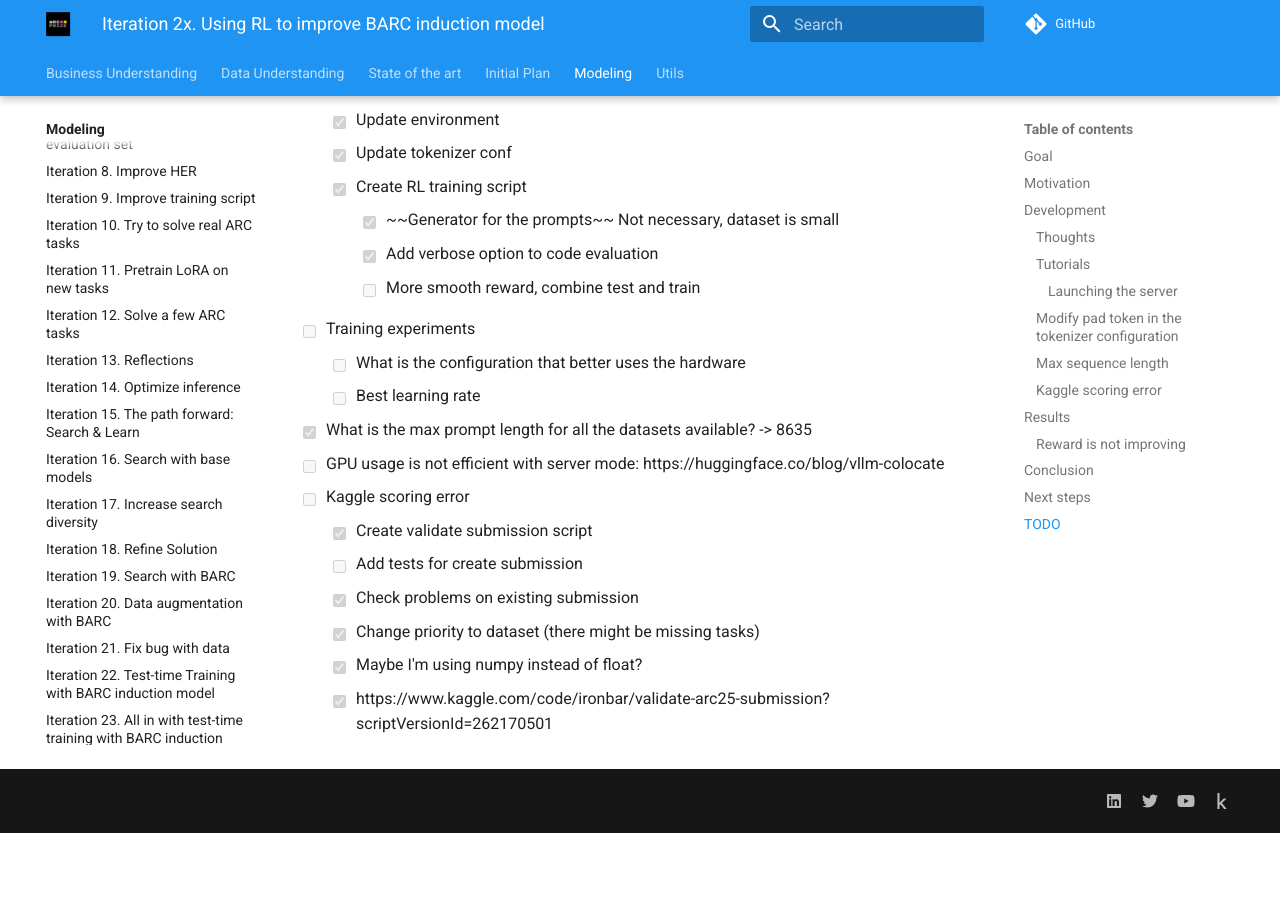
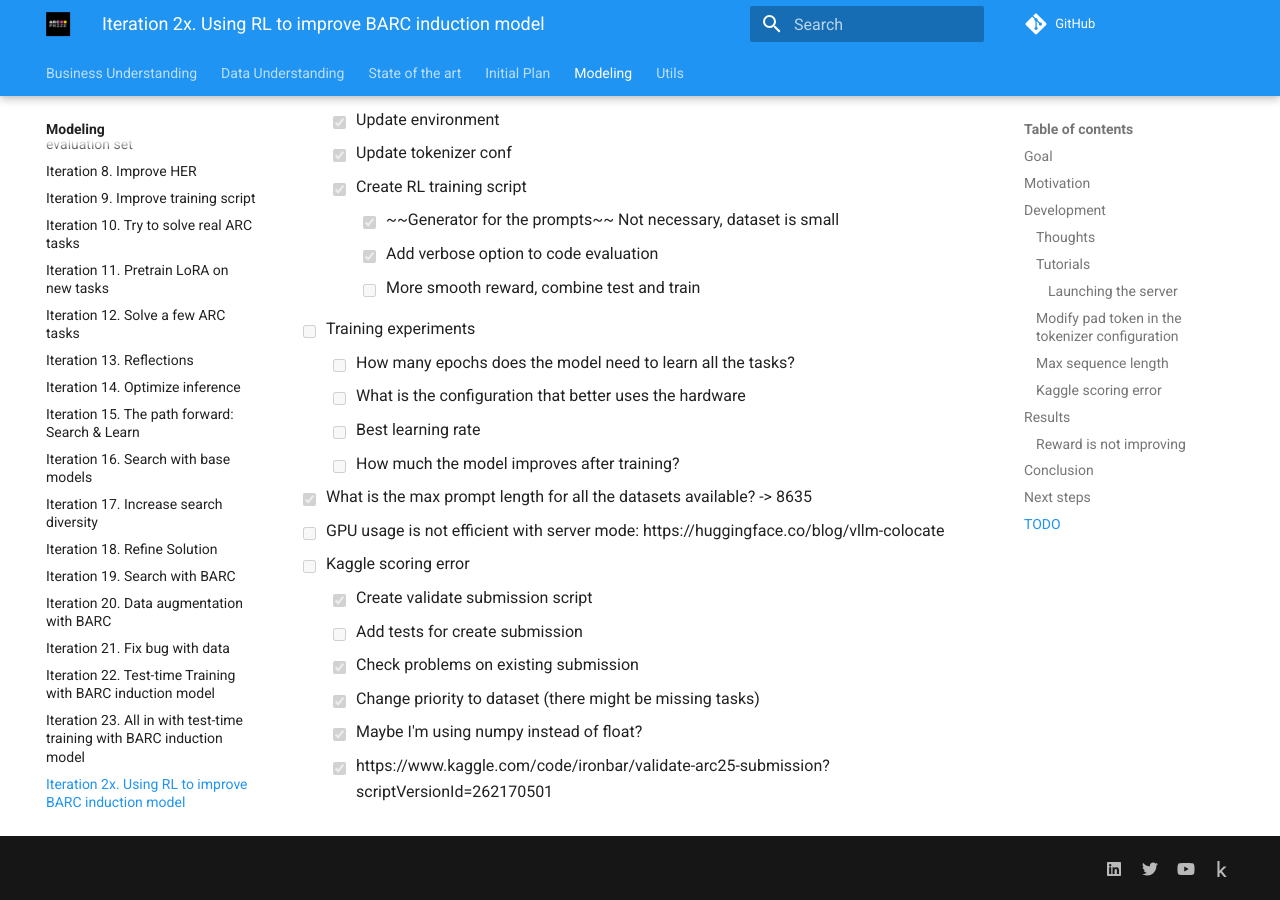
Before and after one commit to ironbar/arc25, an MkDocs documentation site: the page built from docs/modeling/Iteration_24_RL_BARC.md, in a window 1280 px wide and 900 px high, scrolled down 4763 px. Built offline with MkDocs 1.6.1 and Material for MkDocs 9.7.7, drawn with Linux system fonts in a browser that asks for light colours; comment, search, counter and statistics services are not loaded; before the commit the page ends 5596 px from its top, so only the background shows below that.

Commit message:
added todos

```diff
--- a/docs/modeling/Iteration_24_RL_BARC.md
+++ b/docs/modeling/Iteration_24_RL_BARC.md
@@ -169,8 +169,10 @@ data augmentation for this experiment.
     - [x] Add verbose option to code evaluation
     - [ ] More smooth reward, combine test and train
 - [ ] Training experiments
+  - [ ] How many epochs does the model need to learn all the tasks?
   - [ ] What is the configuration that better uses the hardware
   - [ ] Best learning rate
+  - [ ] How much the model improves after training?
 - [x] What is the max prompt length for all the datasets available? -> 8635
 - [ ] GPU usage is not efficient with server mode: https://huggingface.co/blog/vllm-colocate
 - [ ] Kaggle scoring error
```
